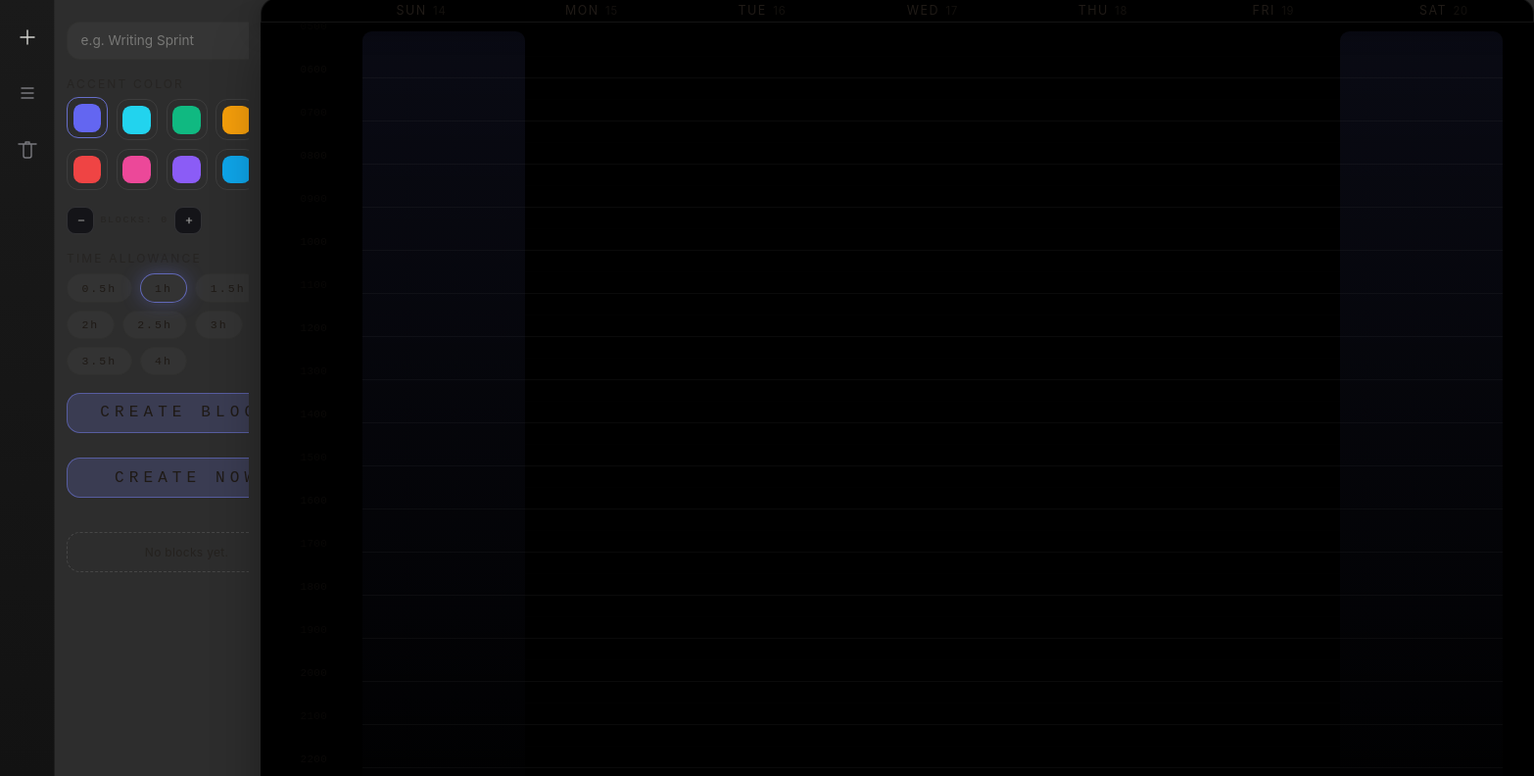
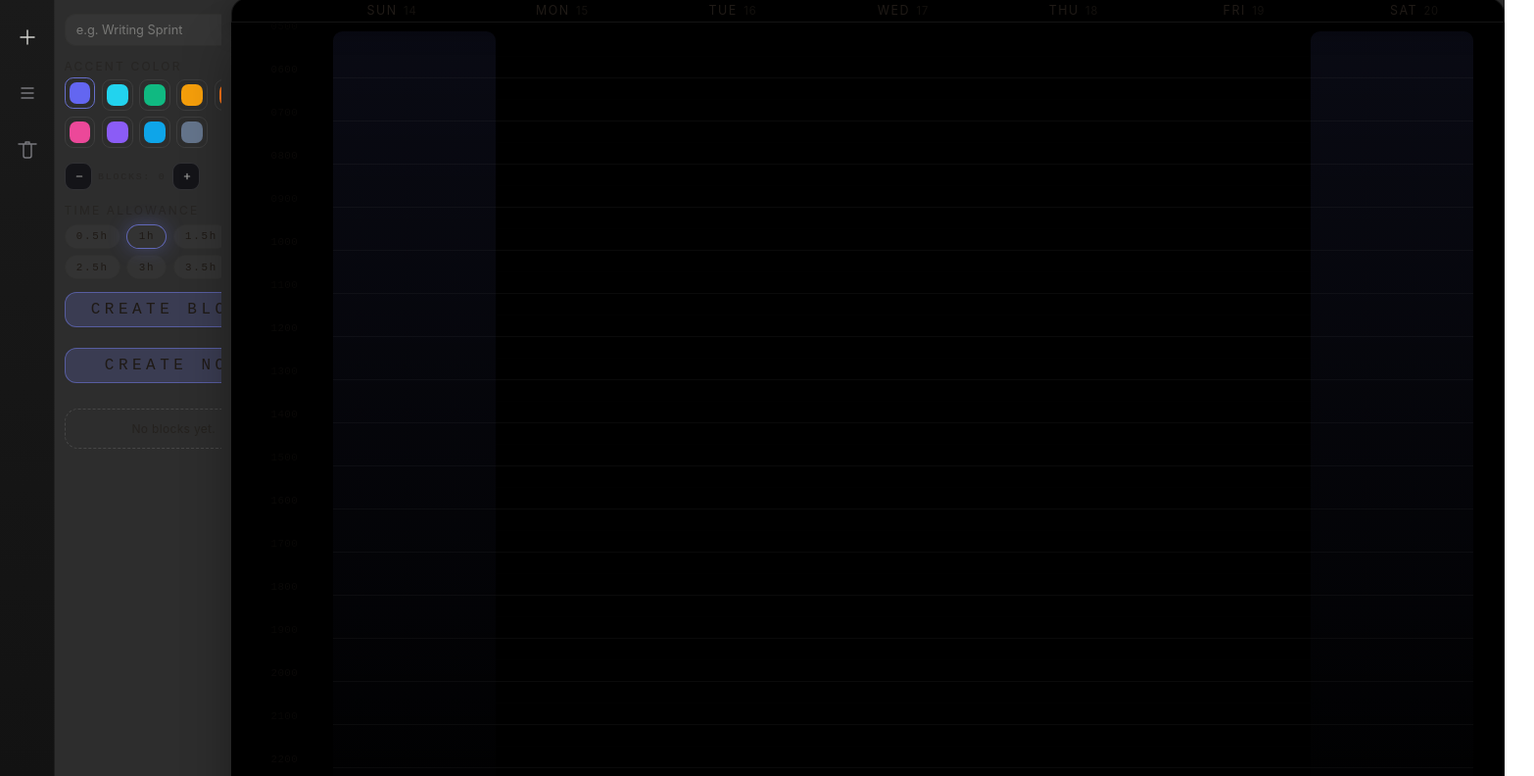
Before and after one commit to alshakhasm/TimE-BlockS, a website: page index.html in a window 1280 px wide. Shown: the part 78-870 px from the top of the page at 98% size, 1566 px wide, since content can reach past the window. Drawn offline with Linux system fonts and the light colour scheme; no server answers.

Commit message:
UI: Compact expanded sidebar, tighter swatches and boxes

```diff
--- a/styles.css
+++ b/styles.css
@@ -180,7 +180,7 @@ button {
 .workspace {
   position: relative;
   display: grid;
-  grid-template-columns: 56px 210px 1fr;
+  grid-template-columns: 56px 180px 1fr;
   gap: 0;
   align-items: start;
   background: #2d2d2d;
@@ -268,11 +268,11 @@ button {
 }
 
 .sidebar {
-  width: 210px;
-  padding: 1.5rem 0.75rem;
+  width: 180px;
+  padding: 1rem 0.6rem;
   display: grid;
   grid-template-rows: auto 1fr;
-  gap: 1.1rem;
+  gap: 0.8rem;
   background: #2d2d2d;
   border: none;
   box-shadow: none;
@@ -310,12 +310,12 @@ button {
 
 .create-form {
   display: grid;
-  gap: 1.1rem;
+  gap: 0.8rem;
 }
 
 .create-form__group {
   display: grid;
-  gap: 0.5rem;
+  gap: 0.4rem;
 }
 
 .create-form__label {
@@ -346,10 +346,10 @@ button {
 .create-form__input {
   background: rgba(255, 255, 255, 0.04);
   border: 1px solid var(--divider);
-  border-radius: 0.85rem;
-  padding: 0.65rem 0.85rem;
+  border-radius: 0.7rem;
+  padding: 0.5rem 0.7rem;
   font-family: var(--font-sans);
-  font-size: 0.85rem;
+  font-size: 0.8rem;
   color: var(--ink);
 }
 
@@ -359,16 +359,16 @@ button {
 
 .color-swatch-grid {
   display: grid;
-  grid-template-columns: repeat(5, minmax(0, 1fr));
-  gap: 0.55rem;
+  grid-template-columns: repeat(6, minmax(0, 1fr));
+  gap: 0.4rem;
 }
 
 .color-swatch {
   appearance: none;
   border: 1px solid rgba(255, 255, 255, 0.08);
   background: transparent;
-  padding: 0.35rem;
-  border-radius: 0.75rem;
+  padding: 0.25rem;
+  border-radius: 0.55rem;
   display: grid;
   place-items: center;
   cursor: pointer;
@@ -378,7 +378,7 @@ button {
 .color-swatch span {
   width: 100%;
   aspect-ratio: 1 / 1;
-  border-radius: 0.55rem;
+  border-radius: 0.45rem;
   display: block;
 }
 
@@ -435,22 +435,22 @@ button {
 }
 
 .create-form__list {
-  margin-top: 1.1rem;
+  margin-top: 0.8rem;
   display: grid;
-  gap: 0.65rem;
+  gap: 0.5rem;
 }
 
 .create-form__list-item {
   display: grid;
   grid-template-columns: auto 1fr;
   align-items: center;
-  gap: 0.75rem;
-  padding: 0.6rem 0.8rem;
-  border-radius: 0.9rem;
+  gap: 0.6rem;
+  padding: 0.5rem 0.65rem;
+  border-radius: 0.7rem;
   border: 1px solid rgba(255, 255, 255, 0.08);
   background: color-mix(in srgb, var(--block-color, rgba(79, 70, 229, 1)) 85%, rgba(18, 18, 24, 0.65) 15%);
   color: rgba(220, 222, 230, 0.88);
-  box-shadow: 0 14px 26px rgba(0, 0, 0, 0.3);
+  box-shadow: 0 10px 20px rgba(0, 0, 0, 0.28);
   cursor: grab;
   user-select: none;
   transition: transform 150ms ease, box-shadow 150ms ease, opacity 150ms ease;
@@ -465,15 +465,15 @@ button {
 
 .create-form__list-name {
   font-family: var(--font-sans);
-  font-size: 0.82rem;
+  font-size: 0.78rem;
   letter-spacing: 0.03em;
   color: inherit;
 }
 
 .create-form__list-duration {
   font-family: var(--font-mono);
-  font-size: 0.58rem;
-  letter-spacing: 0.2em;
+  font-size: 0.56rem;
+  letter-spacing: 0.18em;
   text-transform: uppercase;
   color: inherit;
 }
@@ -500,7 +500,7 @@ button {
 .duration-chips {
   display: flex;
   flex-wrap: wrap;
-  gap: 0.5rem;
+  gap: 0.4rem;
 }
 
 .duration-chip {
@@ -509,9 +509,9 @@ button {
   background: rgba(255, 255, 255, 0.03);
   color: var(--ink);
   border-radius: 999px;
-  padding: 0.45rem 0.9rem;
-  font-size: 0.72rem;
-  letter-spacing: 0.18em;
+  padding: 0.35rem 0.7rem;
+  font-size: 0.68rem;
+  letter-spacing: 0.16em;
   cursor: pointer;
   transition: border-color 200ms ease, box-shadow 200ms ease;
 }
@@ -528,9 +528,9 @@ button {
   color: var(--ink);
   font-family: var(--font-mono);
   text-transform: uppercase;
-  letter-spacing: 0.32em;
-  padding: 0.65rem 0.9rem;
-  border-radius: 0.85rem;
+  letter-spacing: 0.28em;
+  padding: 0.5rem 0.75rem;
+  border-radius: 0.75rem;
   cursor: pointer;
   transition: transform 200ms ease, box-shadow 200ms ease;
 }
```
